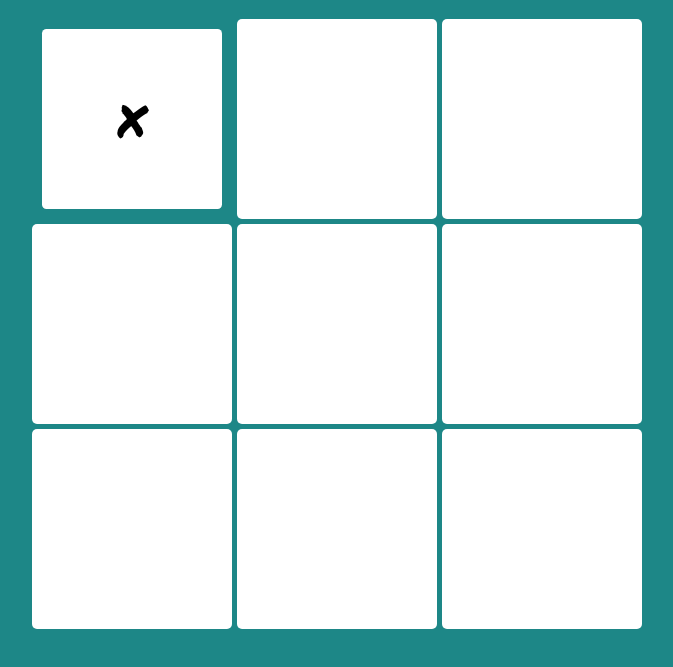
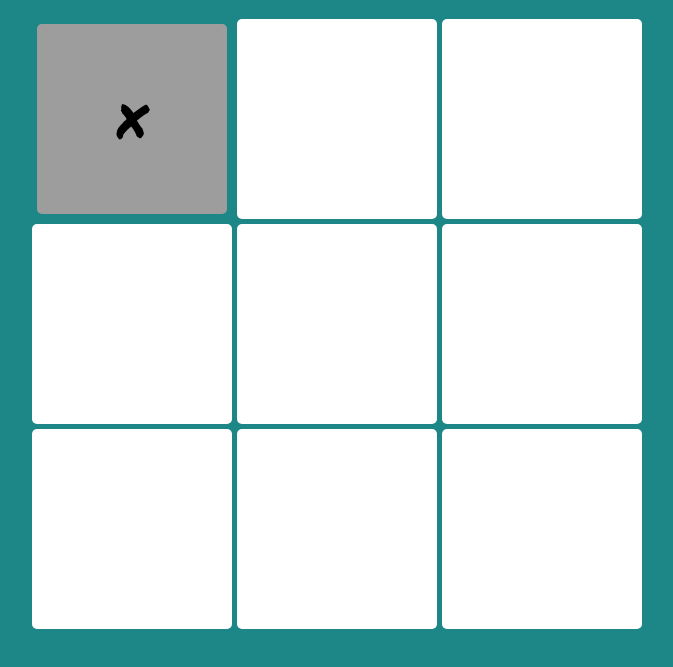
Before and after one commit to timothedepoorter/tic-tac-toe, a plain HTML site: page index.html in a window 1280 px wide. Both pictures are taken after a click on the element 435 px from the left and 197 px from the top of the page. Shown: the part 79-746 px from the top of the page, without its empty margins (303-976 px from the left). Drawn offline with nearby package versions, Linux system fonts and the light colour scheme; files that its build step writes are made by us from their sources.

Commit message:
blocked #2

```diff
--- a/sass/components/main.scss
+++ b/sass/components/main.scss
@@ -21,6 +21,20 @@ body{
                 align-items: center;
                 font-size:50px;
                 cursor: pointer;
+                transition:0.7s;
+            }
+            .blocked{
+                transform: scale(0.95);
+                width:200px;
+                height:200px;
+                background-color: rgb(157, 157, 157);
+                border-radius: 5px;
+                display:flex;
+                justify-content: center;
+                align-items: center;
+                font-size:50px;
+                cursor: default;
+                transition:0.7s;
             }
         }
     }
--- a/sass/style.scss
+++ b/sass/style.scss
@@ -1,13 +1,2 @@
 @import "./components/header.scss";
 @import "./components/main.scss";
-
-.blocked{
-    transform: scale(0.9);
-    background-color: rgb(109, 109, 109);
-    border-radius: 5px;
-    display:flex;
-    justify-content: center;
-    align-items: center;
-    font-size:50px;
-    cursor:un;
-}
--- a/script.js
+++ b/script.js
@@ -10,7 +10,7 @@ function handleCase() {
     } else {
     (turn) ? this.innerHTML = "X" : this.innerHTML = "O";
     turn = !turn;
-    this.classList.add("blocked");
+    this.classList.replace("case", "blocked");
     };
 };
 
```
